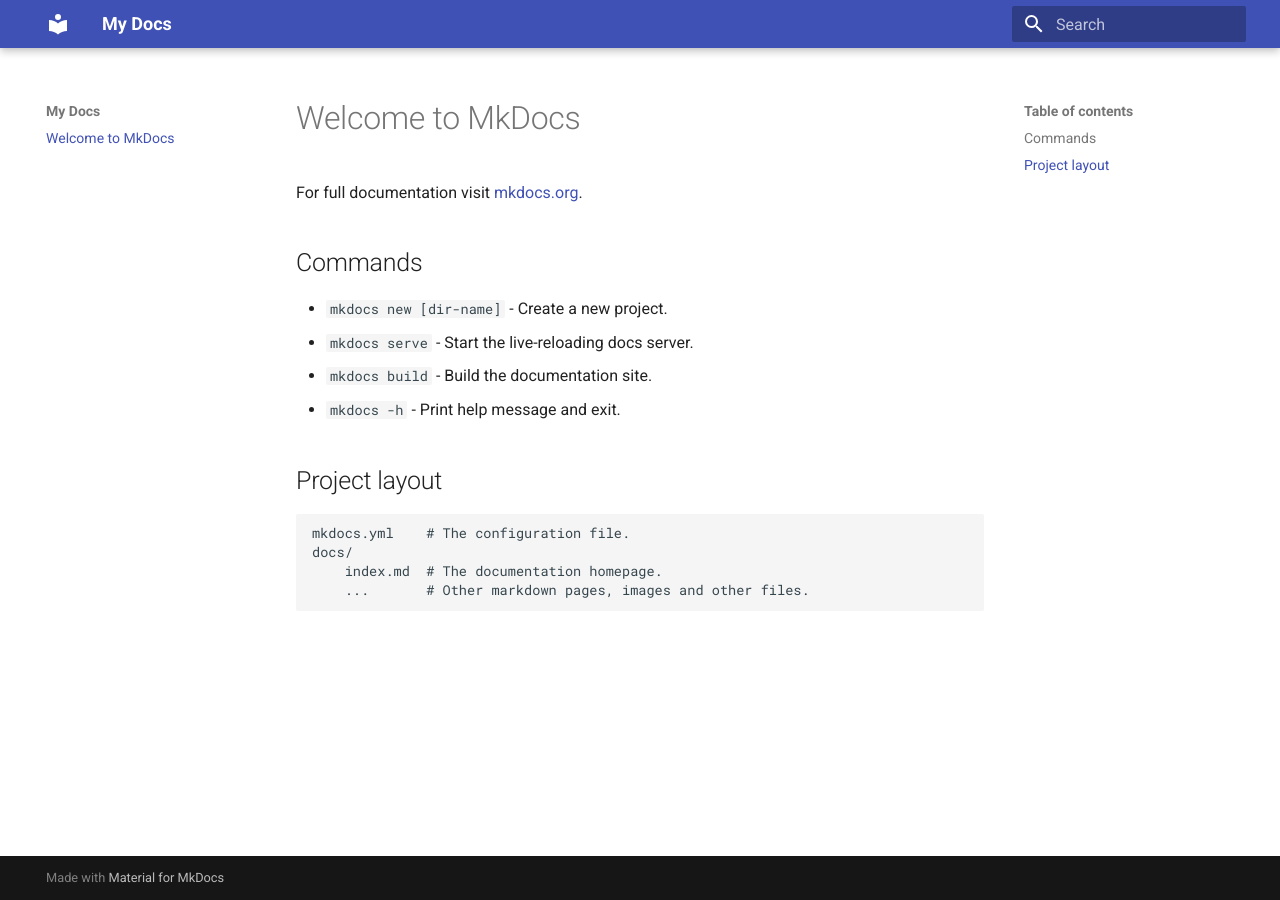
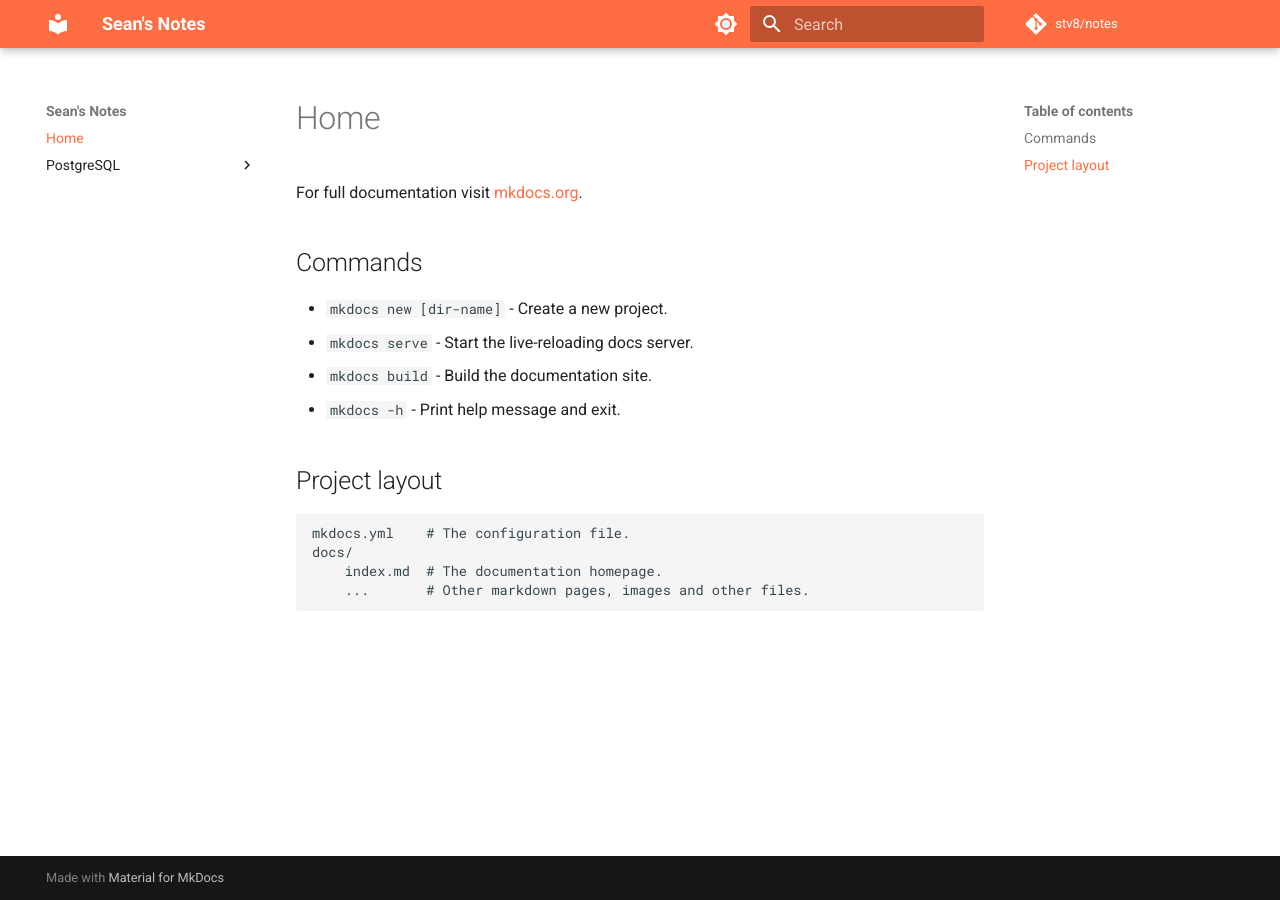
Before and after one commit to stv8/notes, an MkDocs documentation site: the page built from docs/index.md, in a window 1280 px wide. Built offline with MkDocs 1.6.1 and Material for MkDocs 9.7.7, drawn with Linux system fonts in a browser that asks for light colours; comment, search, counter and statistics services are not loaded.

Commit message:
Add first programming note

```diff
--- a/docs/index.md
+++ b/docs/index.md
@@ -1,4 +1,4 @@
-# Welcome to MkDocs
+# Home
 
 For full documentation visit [mkdocs.org](https://www.mkdocs.org).
 
--- a/mkdocs.yml
+++ b/mkdocs.yml
@@ -1,2 +1,37 @@
-site_name: My Docs
-theme: material
+site_name: Sean's Notes
+theme:
+  name: material
+  # features:
+  # - navigation.instant
+  palette:
+    # Palette toggle for light mode
+    - scheme: default
+      media: "(prefers-color-scheme: light)"
+      primary: deep orange
+      toggle:
+        icon: material/brightness-7
+        name: Switch to dark mode
+
+    # Palette toggle for dark mode
+    - scheme: slate
+      media: "(prefers-color-scheme: dark)"
+      primary: deep orange
+      toggle:
+        icon: material/brightness-4
+        name: Switch to light mode
+  features:
+    - navigation.indexes
+
+repo_url: https://github.com/stv8/notes
+repo_name: stv8/notes
+
+markdown_extensions:
+  - toc:
+      permalink: true
+  - pymdownx.highlight:
+      anchor_linenums: true
+  - pymdownx.inlinehilite
+  - pymdownx.snippets
+  - pymdownx.superfences
+  - attr_list
+  - md_in_html
```
Also changed, not shown: README.md (+2 -0 lines), docs/PostgreSQL/High Level Performance Anlysis.md (added, +131 -0 lines), docs/PostgreSQL/index.md (added, +3 -0 lines), docs/assets/cache-hit-formula.png (added), 6 other files.
